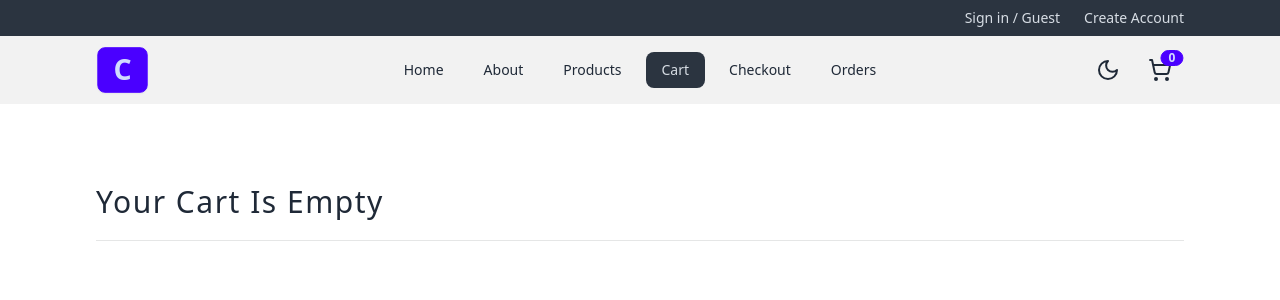
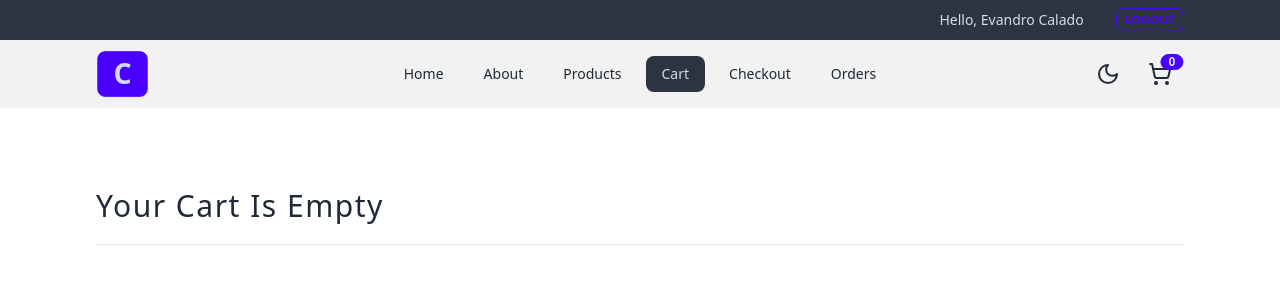
Before and after one commit to EvandroCalado/comfy-store, a React (Vite) app: page /cart in a window 1280 px wide. Shown: the top 300 px of the page. Built offline with nearby package versions, Linux system fonts and the light colour scheme; no server answers.

Commit message:
✨ feat(store): logged out

```diff
--- a/src/components/Header/index.tsx
+++ b/src/components/Header/index.tsx
@@ -1,11 +1,36 @@
-import { Link } from 'react-router-dom';
+import { useDispatch, useSelector } from 'react-redux';
+import { Link, useNavigate } from 'react-router-dom';
+import { clearCart } from '../../features/cart/cartSlice';
+import { logoutUser } from '../../features/user/userSlice';
+import { RootState } from '../../store';
 
 export const Header = () => {
+  const navigate = useNavigate();
+  const dispatch = useDispatch();
+
+  const user = useSelector((state: RootState) => state.userState.user);
+
+  const handleLogout = () => {
+    navigate('/');
+    dispatch(clearCart());
+    dispatch(logoutUser());
+  };
+
   return (
     <header className="bg-neutral py-2 text-neutral-content">
       <div className="align-element flex justify-center sm:justify-end">
-        {/* USER */}
-        {/* LINKS */}
+        {/* user */}
+        {user ? (
+          <div className="flex items-center gap-x-2 sm:gap-x-8">
+            <p className="text-xs sm:text-sm">Hello, {user.username}</p>
+            <button
+              className="btn btn-outline btn-primary btn-xs uppercase"
+              onClick={handleLogout}
+            >
+              logout
+            </button>
+          </div>
+        ) : (
           <div className="flex items-center justify-center gap-x-6">
             <Link to="/login" className="link-hover link text-xs sm:text-sm">
               Sign in / Guest
@@ -15,6 +40,7 @@
               Create Account
             </Link>
           </div>
+        )}
       </div>
     </header>
   );
--- a/src/components/Navlinks/index.tsx
+++ b/src/components/Navlinks/index.tsx
@@ -1,4 +1,6 @@
+import { useSelector } from 'react-redux';
 import { NavLink } from 'react-router-dom';
+import { RootState } from '../../store';
 
 const links = [
   { id: 1, url: '/', text: 'home' },
@@ -10,10 +12,17 @@
 ];
 
 export const Navlinks = () => {
+  const user = useSelector((state: RootState) => state.userState.user);
+
   return (
     <>
       {links.map((link) => {
         const { id, url, text } = link;
+
+        if ((url === 'checkout' || url === 'orders') && !user) {
+          return null;
+        }
+
         return (
           <li key={id}>
             <NavLink to={url} className="capitalize">
--- a/src/features/user/userSlice.ts
+++ b/src/features/user/userSlice.ts
@@ -1,9 +1,10 @@
 import { createSlice } from '@reduxjs/toolkit';
+import toast from 'react-hot-toast';
 
 interface UserInitialStateProps {
   user: {
     username: string;
-  };
+  } | null;
   theme: string;
 }
 
@@ -31,8 +32,10 @@
       console.log('login');
     },
 
-    logoutUser: (state, action) => {
-      console.log('logout');
+    logoutUser: (state) => {
+      state.user = null;
+      localStorage.removeItem('user');
+      toast.success('Logged out successfully');
     },
 
     toggleTheme: (state) => {
--- a/src/pages/Cart/index.tsx
+++ b/src/pages/Cart/index.tsx
@@ -4,7 +4,7 @@
 import { RootState } from '../../store';
 
 export const Cart = () => {
-  const user = null;
+  const user = useSelector((state: RootState) => state.userState.user);
   const numItemsInCart = useSelector(
     (state: RootState) => state.cartState.numItemsInCart,
   );
```
Lines whose indentation alone changed are shown as unchanged.
